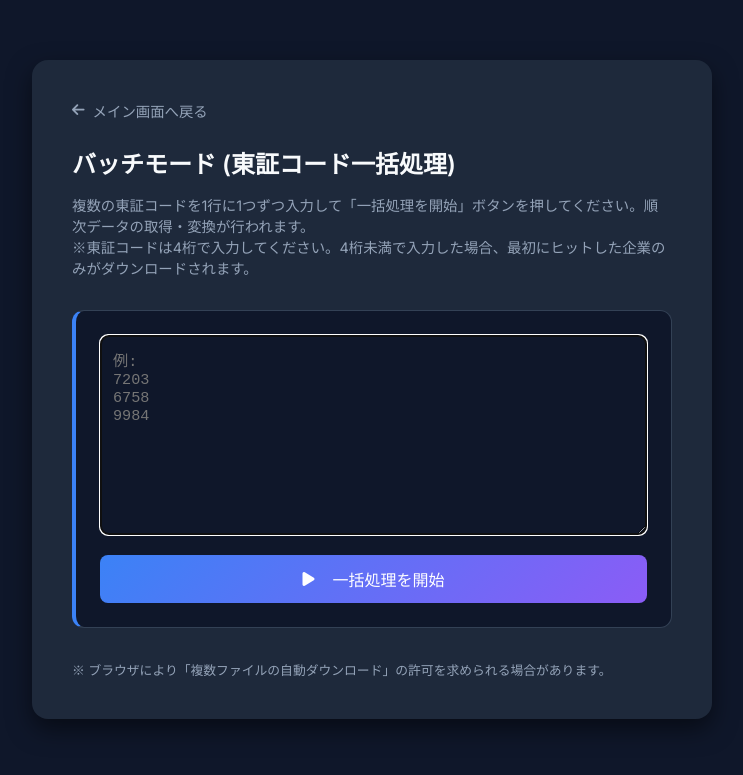
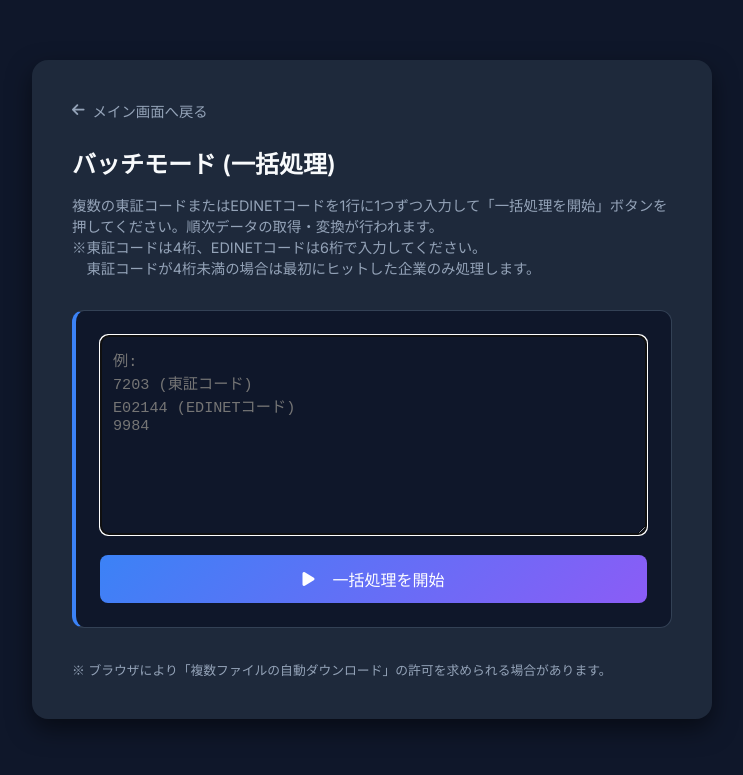
Before and after one commit to tomoreal/office-tools, a Flask app: page /batch in a window 1280 px wide. Shown: the top 775 px of the page, without its empty margins (8-751 px from the left). Run offline with Flask 3, Linux system fonts and the light colour scheme; some libraries are stand-ins or nearby versions.

Commit message:
EDINETコードもバッチ処理の対象とする。

```diff
--- a/templates/batch.html
+++ b/templates/batch.html
@@ -134,15 +134,17 @@
                 </a>
             </div>
 
-            <h1>バッチモード (東証コード一括処理)</h1>
+            <h1>バッチモード (一括処理)</h1>
             <p style="color: var(--text-muted); font-size: 0.9rem; margin-bottom: 2rem;">
-                複数の東証コードを1行に1つずつ入力して「一括処理を開始」ボタンを押してください。順次データの取得・変換が行われます。<br>
-                ※東証コードは4桁で入力してください。4桁未満で入力した場合、最初にヒットした企業のみがダウンロードされます。
+                複数の東証コードまたはEDINETコードを1行に1つずつ入力して「一括処理を開始」ボタンを押してください。順次データの取得・変換が行われます。<br>
+                ※東証コードは4桁、EDINETコードは6桁で入力してください。<br>
+                　東証コードが4桁未満の場合は最初にヒットした企業のみ処理します。
             </p>
 
             <div id="batchModeSection"
                 style="background: var(--drop-bg); border-radius: 12px; padding: 1.5rem; margin-bottom: 2rem; border: 1px solid var(--border-color); border-left: 4px solid var(--primary-color);">
-                <textarea id="batchCodesInput" placeholder="例:&#10;7203&#10;6758&#10;9984" autofocus></textarea>
+                <textarea id="batchCodesInput" placeholder="例:&#10;7203 (東証コード)&#10;E02144 (EDINETコード)&#10;9984"
+                    autofocus></textarea>
 
                 <button id="startBatchBtn" class="btn"
                     style="background: linear-gradient(135deg, var(--primary-color), #8b5cf6);">
@@ -388,7 +390,7 @@
                 const rawText = batchCodesInput.value.trim();
                 const codes = rawText.split(/\n/).map(c => c.trim()).filter(c => c);
                 if (codes.length === 0) {
-                    alert('東証コードを入力してください');
+                    alert('東証コードまたはEDINETコードを入力してください');
                     return;
                 }
 
```
